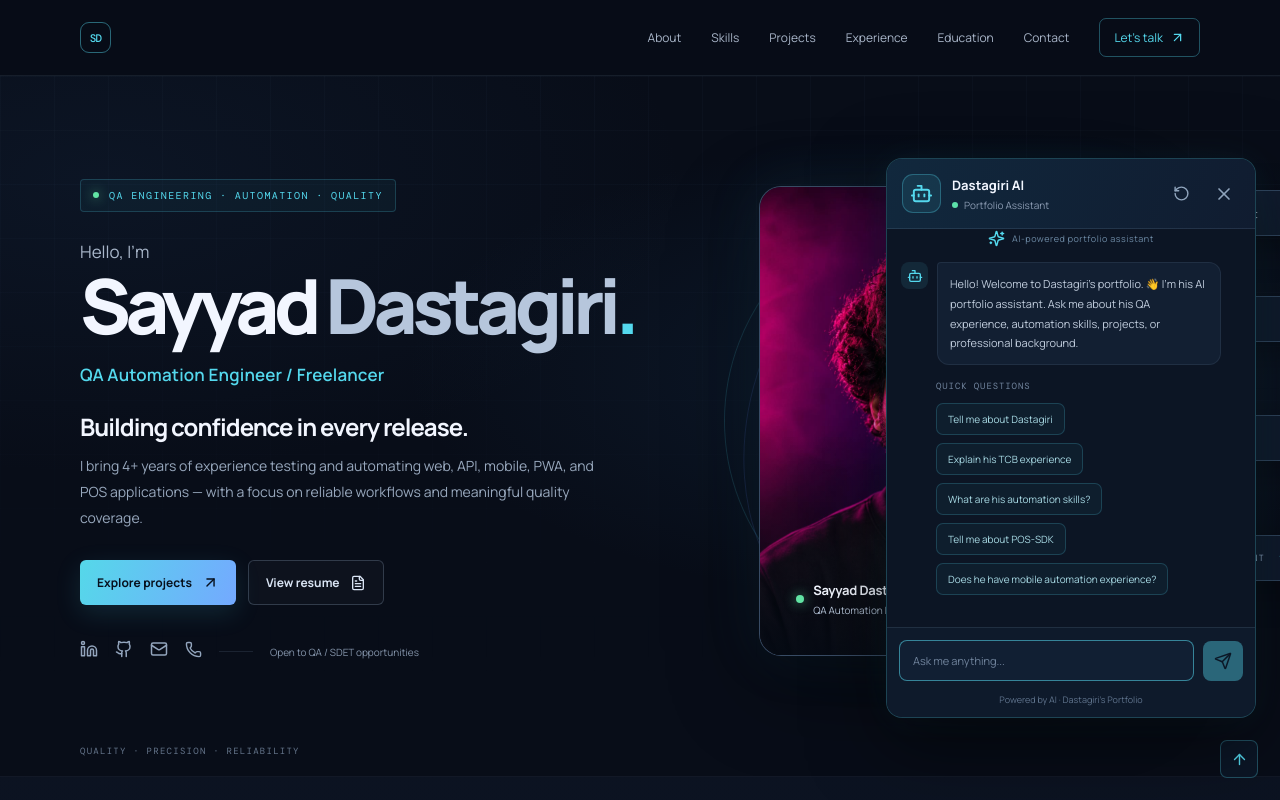
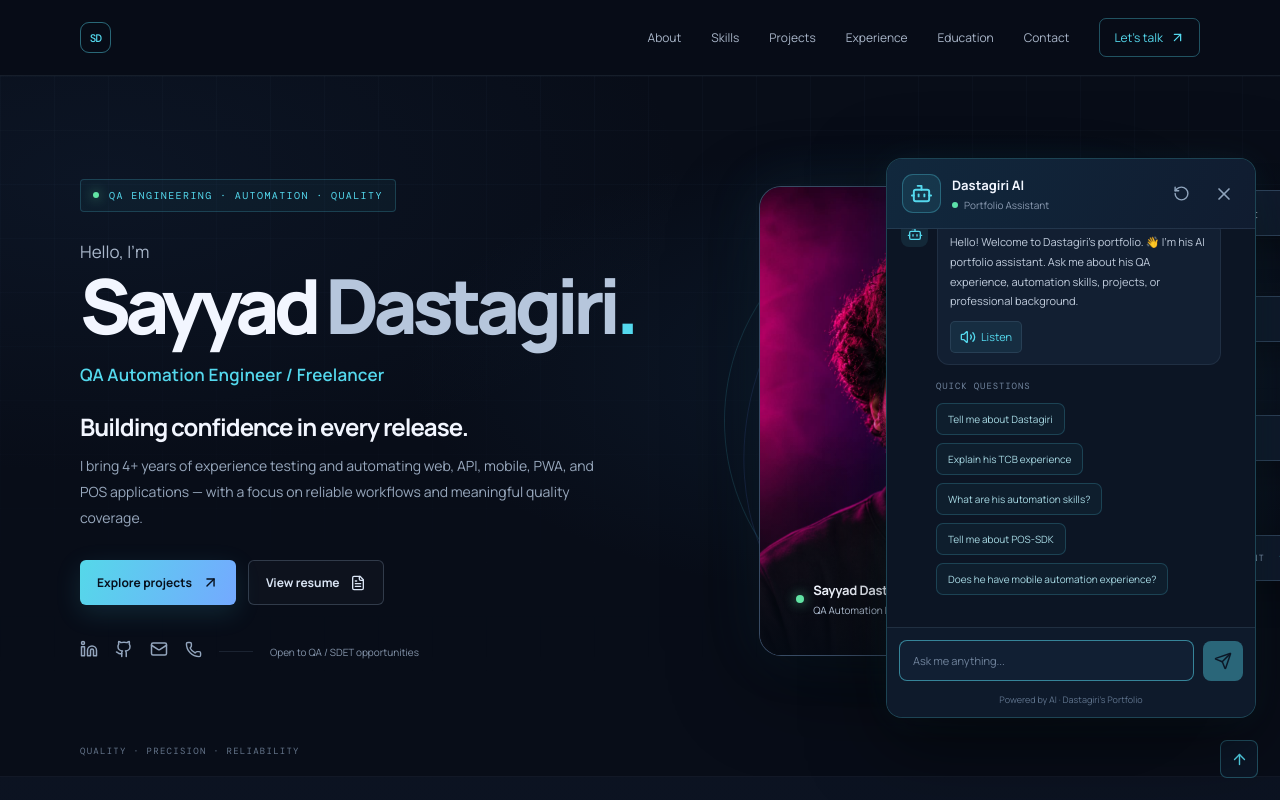
Before and after one commit to SdDastagiri/dastagiri-qa-portfolio, a React (Vite) app: page / in a window 1280 px wide. Both pictures are taken after a click on the button "Chat with Dastagiri AI". Shown: the top 800 px of the page. Built offline with nearby package versions, Linux system fonts and the light colour scheme.

Commit message:
Chatbot speaker added

```diff
--- a/api/chat.js
+++ b/api/chat.js
@@ -18,9 +18,9 @@ Experience: 4+ years
 
 TECHNICAL SKILLS:
 Java, JavaScript, Node.js, Selenium WebDriver, TestNG, Maven,
-REST Assured, Postman, Appium, Android, iOS, Cypress,
+REST Assured, Postman, Appium, Android, iOS,
 AWS CloudWatch, DynamoDB, OpenSearch, Git, GitHub,
-TestRail, JIRA, Allure, Agile, SDLC and STLC.
+TestRail, Monday.com, JIRA, Allure, Agile, SDLC and STLC.
 
 PROFESSIONAL EXPERIENCE:
 The Coupon Bureau:
--- a/src/components/PortfolioChatbot.jsx
+++ b/src/components/PortfolioChatbot.jsx
@@ -9,6 +9,10 @@ import {
     User,
     LoaderCircle,
     RotateCcw,
+    Volume2,
+    Pause,
+    Play,
+    Square,
 } from 'lucide-react'
 
 const suggestions = [
@@ -30,9 +34,83 @@ export default function PortfolioChatbot() {
     const [messages, setMessages] = useState([welcomeMessage])
     const [input, setInput] = useState('')
     const [loading, setLoading] = useState(false)
+    const [usedSuggestions, setUsedSuggestions] = useState([])
 
     const messagesEndRef = useRef(null)
     const inputRef = useRef(null)
+    const [speakingIndex, setSpeakingIndex] = useState(null)
+    const [speechPaused, setSpeechPaused] = useState(false)
+
+    useEffect(() => {
+        return () => {
+            window.speechSynthesis?.cancel()
+        }
+    }, [])
+
+    const stopSpeaking = () => {
+        window.speechSynthesis?.cancel()
+        setSpeakingIndex(null)
+        setSpeechPaused(false)
+    }
+
+    const toggleSpeech = (content, index) => {
+        if (!('speechSynthesis' in window)) {
+            alert('Text-to-speech is not supported by this browser.')
+            return
+        }
+
+        const speech = window.speechSynthesis
+
+        if (speakingIndex === index && speech.speaking) {
+            if (speechPaused) {
+                speech.resume()
+                setSpeechPaused(false)
+            } else {
+                speech.pause()
+                setSpeechPaused(true)
+            }
+            return
+        }
+
+        speech.cancel()
+        setSpeakingIndex(index)
+        setSpeechPaused(false)
+
+        const plainText = content
+            .replace(/[#*_`>\[\]()]/g, ' ')
+            .replace(/\s+/g, ' ')
+            .trim()
+
+        const utterance = new SpeechSynthesisUtterance(plainText)
+
+        const voices = window.speechSynthesis.getVoices()
+
+        const femaleVoice = voices.find((voice) =>
+            /female|zira|samantha|karen|susan|aria|jenny/i.test(voice.name)
+            && voice.lang.startsWith('en')
+        )
+
+        utterance.voice = femaleVoice || voices.find(
+            (voice) => voice.lang === 'en-IN'
+        ) || voices.find(
+            (voice) => voice.lang.startsWith('en')
+        )
+
+        utterance.lang = utterance.voice?.lang || 'en-IN'
+        utterance.rate = 0.95
+        utterance.pitch = 1.12
+
+        utterance.onend = () => {
+            setSpeakingIndex(null)
+            setSpeechPaused(false)
+        }
+        utterance.onerror = () => {
+            setSpeakingIndex(null)
+            setSpeechPaused(false)
+        }
+
+        speech.speak(utterance)
+    }
 
     useEffect(() => {
         messagesEndRef.current?.scrollIntoView({
@@ -107,8 +185,19 @@ export default function PortfolioChatbot() {
     }
 
     const resetChat = () => {
+        stopSpeaking()
         setMessages([welcomeMessage])
         setInput('')
+        setUsedSuggestions([])
+    }
+
+    const remainingSuggestions = suggestions.filter(
+        (suggestion) => !usedSuggestions.includes(suggestion)
+    )
+
+    const handleSuggestionClick = (suggestion) => {
+        setUsedSuggestions((previous) => [...previous, suggestion])
+        sendMessage(suggestion)
     }
 
     return (
@@ -206,7 +295,49 @@ export default function PortfolioChatbot() {
 
                                 <div className="chatbot-message-content">
                                     {message.role === 'assistant' ? (
-                                        <ReactMarkdown>{message.content}</ReactMarkdown>
+                                        <>
+                                            <ReactMarkdown>{message.content}</ReactMarkdown>
+                                            <div className="chatbot-speech-controls">
+                                                <button
+                                                    type="button"
+                                                    className="chatbot-speech-button"
+                                                    onClick={() => toggleSpeech(message.content, index)}
+                                                    aria-label={
+                                                        speakingIndex === index
+                                                            ? speechPaused ? 'Resume answer' : 'Pause answer'
+                                                            : 'Listen to answer'
+                                                    }
+                                                    title={
+                                                        speakingIndex === index
+                                                            ? speechPaused ? 'Resume' : 'Pause'
+                                                            : 'Listen to answer'
+                                                    }
+                                                >
+                                                    {speakingIndex === index
+                                                        ? speechPaused
+                                                            ? <Play size={15} />
+                                                            : <Pause size={15} />
+                                                        : <Volume2 size={16} />}
+                                                    <span>
+                                                        {speakingIndex === index
+                                                            ? speechPaused ? 'Resume' : 'Pause'
+                                                            : 'Listen'}
+                                                    </span>
+                                                </button>
+                                                {speakingIndex === index && (
+                                                    <button
+                                                        type="button"
+                                                        className="chatbot-speech-button"
+                                                        onClick={stopSpeaking}
+                                                        aria-label="Stop speaking"
+                                                        title="Stop"
+                                                    >
+                                                        <Square size={13} />
+                                                        <span>Stop</span>
+                                                    </button>
+                                                )}
+                                            </div>
+                                        </>
                                     ) : (
                                         message.content
                                     )}
@@ -214,19 +345,28 @@ export default function PortfolioChatbot() {
                             </div>
                         ))}
 
-                        {messages.length === 1 && (
+                        {!loading && remainingSuggestions.length > 0 && (
                             <div className="chatbot-suggestions">
-                                <span>QUICK QUESTIONS</span>
+                                <span>
+                                    {messages.length === 1 ? 'QUICK QUESTIONS' : 'YOU CAN ALSO ASK'}
+                                </span>
 
-                                {suggestions.map((suggestion) => (
+                                {remainingSuggestions.map((suggestion) => (
                                     <button
                                         key={suggestion}
-                                        onClick={() => sendMessage(suggestion)}
+                                        onClick={() => handleSuggestionClick(suggestion)}
                                         disabled={loading}
                                     >
                                         {suggestion}
                                     </button>
                                 ))}
+                            </div>
+                        )}
+
+                        {!loading && messages.length > 1 && remainingSuggestions.length === 0 && (
+                            <div className="chatbot-suggestions chatbot-suggestions-finished">
+                                <span>WHAT ELSE WOULD YOU LIKE TO ASK?</span>
+                                <p>Type any question below — I'm happy to help.</p>
                             </div>
                         )}
 
--- a/src/styles.css
+++ b/src/styles.css
@@ -2926,3 +2926,36 @@ button {
   transform-origin: 70% 70%;
   animation: greeting-wave 1.8s ease-in-out infinite;
 }
+
+/* Chatbot text-to-speech controls */
+.chatbot-speech-controls {
+  display: flex;
+  align-items: center;
+  gap: 8px;
+  margin-top: 10px;
+}
+
+.chatbot-speech-button {
+  display: inline-flex;
+  align-items: center;
+  gap: 5px;
+  padding: 5px 9px;
+  border: 1px solid var(--line);
+  border-radius: 5px;
+  background: rgba(84, 216, 237, 0.08);
+  color: var(--cyan);
+  font-size: 11px;
+  cursor: pointer;
+  transition: background 0.2s, border-color 0.2s;
+}
+
+.chatbot-speech-button:hover {
+  background: rgba(84, 216, 237, 0.16);
+  border-color: var(--cyan);
+}
+.chatbot-suggestions-finished p {
+  margin: 8px 0 0;
+  color: var(--muted);
+  font-size: 12px;
+  line-height: 1.5;
+}
```
